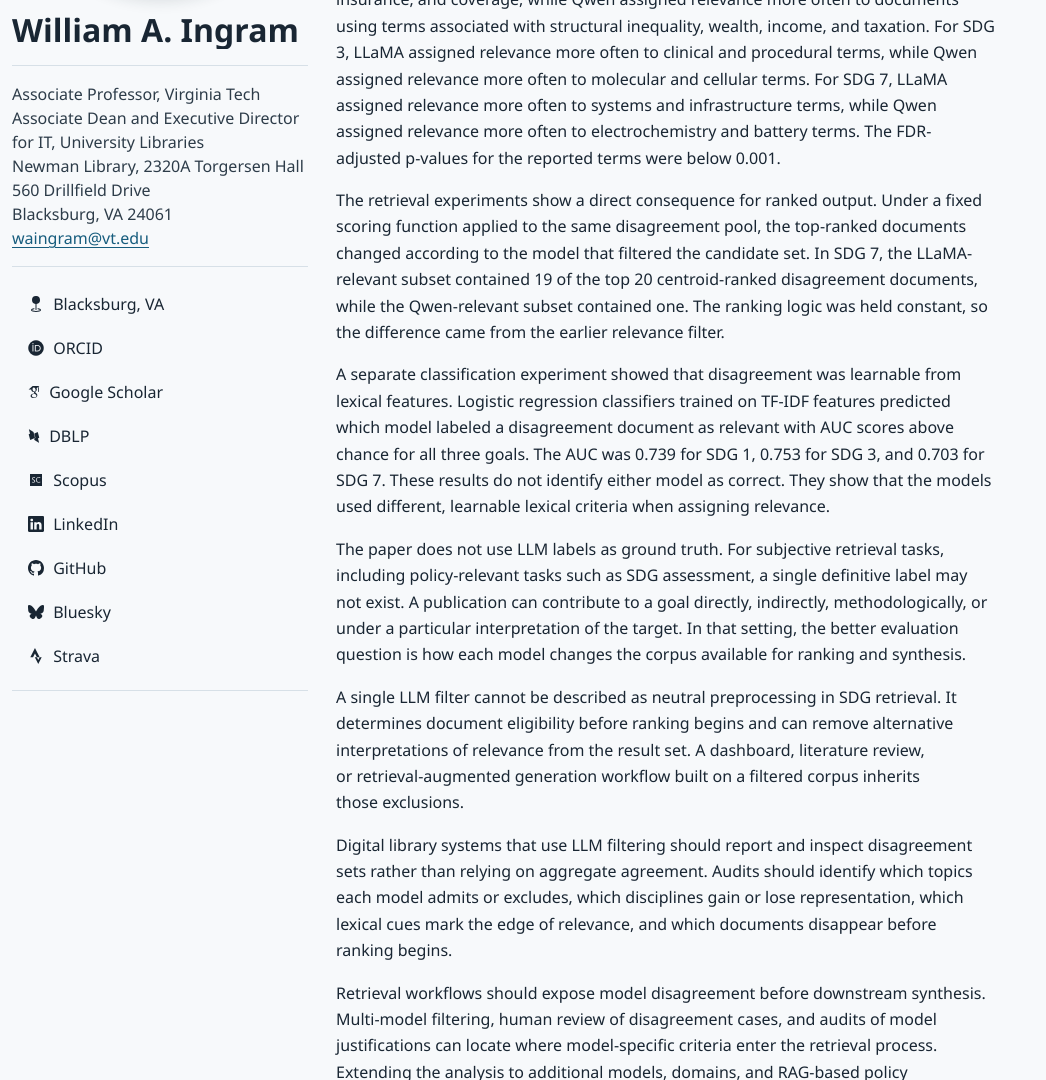
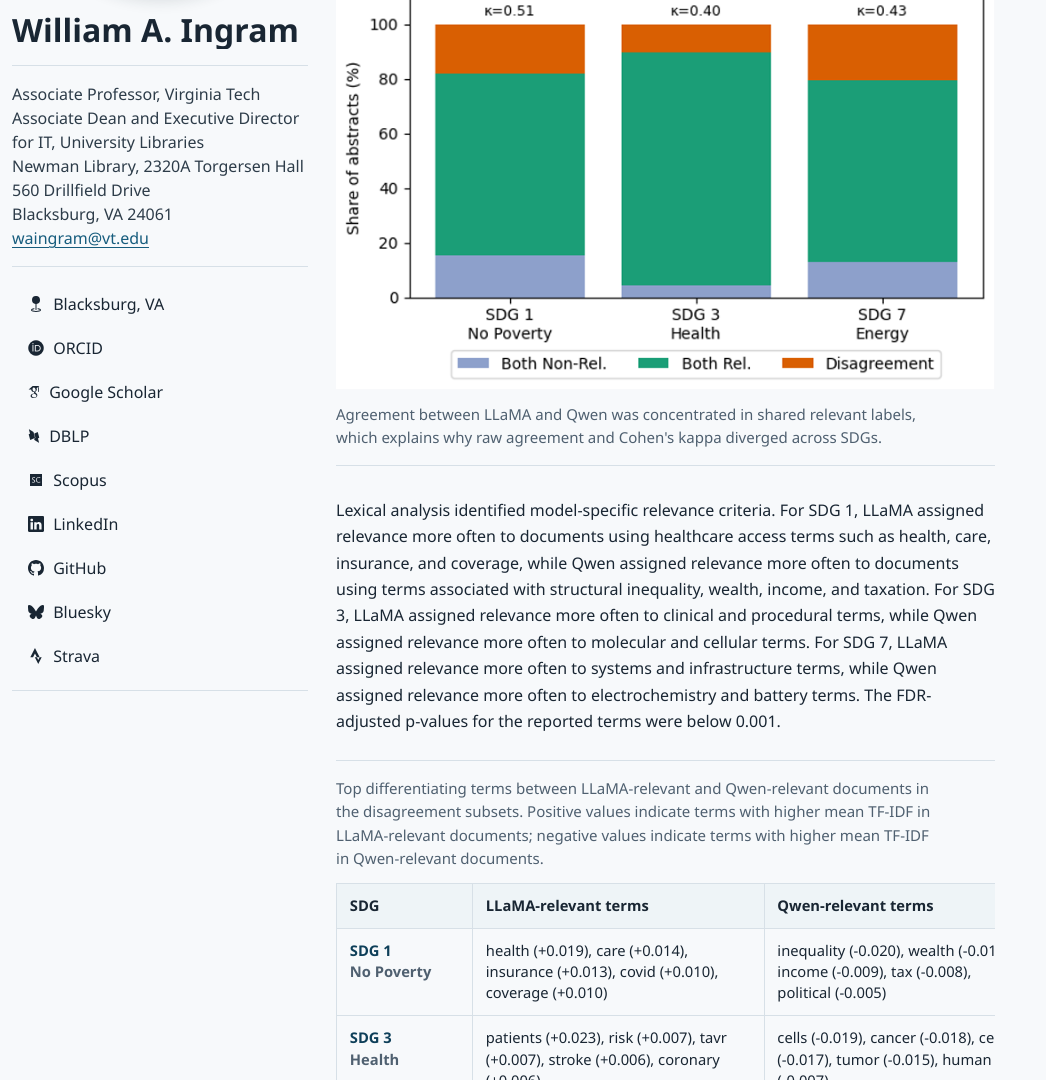
Before and after one commit to waingram/waingram.github.io, a Jekyll site: the page built from _posts/2025-12-19-learning-from-llm-disagreement-in-retrieval-evaluation.md, in a window 1280 px wide and 1400 px high, scrolled down 1411 px, cut to the strip 320-1400 px from the top of the window. Shown: the whole strip, without its empty margins (0-1046 px from the left). Built offline with Jekyll 4.4.1, drawn with Linux system fonts in a browser that asks for light colours; some web fonts are replaced; some of the changed text lies outside the part shown.

Commit message:
Add JCDL post figure and table

```diff
--- a/_posts/2025-12-19-learning-from-llm-disagreement-in-retrieval-evaluation.md
+++ b/_posts/2025-12-19-learning-from-llm-disagreement-in-retrieval-evaluation.md
@@ -20,7 +20,44 @@ The analysis measured agreement and Cohen's kappa, compared lexical patterns in
 
 Across the three SDGs, the models assigned the same label in 83.6% of cases, but Cohen's kappa was only 0.467. Raw agreement overstated reliability because both models labeled many abstracts as relevant. Kappa showed weaker reliability once chance agreement and class imbalance were taken into account. The disagreement region, roughly 15-20% of decisions per SDG, was a structured set of borderline cases rather than a random residue.
 
+<figure class="paper-figure">
+  <img src="{{ '/img/blog/llm-agreement-breakdown.png' | relative_url }}" alt="Stacked bar chart showing both non-relevant labels, both relevant labels, and model disagreement for SDG 1, SDG 3, and SDG 7, with kappa values of 0.51, 0.40, and 0.43.">
+  <figcaption>Agreement between LLaMA and Qwen was concentrated in shared relevant labels, which explains why raw agreement and Cohen's kappa diverged across SDGs.</figcaption>
+</figure>
+
 Lexical analysis identified model-specific relevance criteria. For SDG 1, LLaMA assigned relevance more often to documents using healthcare access terms such as health, care, insurance, and coverage, while Qwen assigned relevance more often to documents using terms associated with structural inequality, wealth, income, and taxation. For SDG 3, LLaMA assigned relevance more often to clinical and procedural terms, while Qwen assigned relevance more often to molecular and cellular terms. For SDG 7, LLaMA assigned relevance more often to systems and infrastructure terms, while Qwen assigned relevance more often to electrochemistry and battery terms. The FDR-adjusted p-values for the reported terms were below 0.001.
+
+<figure class="paper-table">
+  <figcaption>Top differentiating terms between LLaMA-relevant and Qwen-relevant documents in the disagreement subsets. Positive values indicate terms with higher mean TF-IDF in LLaMA-relevant documents; negative values indicate terms with higher mean TF-IDF in Qwen-relevant documents.</figcaption>
+  <div class="paper-table-scroll" role="region" aria-label="Top differentiating terms by SDG" tabindex="0">
+    <table>
+      <thead>
+        <tr>
+          <th scope="col">SDG</th>
+          <th scope="col">LLaMA-relevant terms</th>
+          <th scope="col">Qwen-relevant terms</th>
+        </tr>
+      </thead>
+      <tbody>
+        <tr>
+          <th scope="row">SDG 1<br><span>No Poverty</span></th>
+          <td>health (+0.019), care (+0.014), insurance (+0.013), covid (+0.010), coverage (+0.010)</td>
+          <td>inequality (-0.020), wealth (-0.012), income (-0.009), tax (-0.008), political (-0.005)</td>
+        </tr>
+        <tr>
+          <th scope="row">SDG 3<br><span>Health</span></th>
+          <td>patients (+0.023), risk (+0.007), tavr (+0.007), stroke (+0.006), coronary (+0.006)</td>
+          <td>cells (-0.019), cancer (-0.018), cell (-0.017), tumor (-0.015), human (-0.007)</td>
+        </tr>
+        <tr>
+          <th scope="row">SDG 7<br><span>Energy</span></th>
+          <td>fuel (+0.006), computing (+0.006), neural (+0.004), plasma (+0.004), network (+0.005)</td>
+          <td>lithium (-0.018), capacity (-0.018), ion (-0.016), batteries (-0.016), anode (-0.015)</td>
+        </tr>
+      </tbody>
+    </table>
+  </div>
+</figure>
 
 The retrieval experiments show a direct consequence for ranked output. Under a fixed scoring function applied to the same disagreement pool, the top-ranked documents changed according to the model that filtered the candidate set. In SDG 7, the LLaMA-relevant subset contained 19 of the top 20 centroid-ranked disagreement documents, while the Qwen-relevant subset contained one. The ranking logic was held constant, so the difference came from the earlier relevance filter.
 
--- a/css/main.css
+++ b/css/main.css
@@ -464,6 +464,72 @@ p {
 
 .content-inner {
   max-width: 78ch;
+}
+
+.paper-figure,
+.paper-table {
+  border-bottom: 1px solid var(--wai-line);
+  border-top: 1px solid var(--wai-line);
+  margin: 1.6rem 0 1.9rem;
+  max-width: 72ch;
+  padding: 1rem 0;
+}
+
+.paper-figure img {
+  display: block;
+  height: auto;
+  max-width: 100%;
+}
+
+.paper-figure figcaption,
+.paper-table figcaption {
+  color: var(--wai-muted);
+  font-size: 0.94rem;
+  line-height: 1.55;
+  margin-top: 0.8rem;
+  max-width: 70ch;
+}
+
+.paper-table figcaption {
+  margin: 0 0 0.8rem;
+}
+
+.paper-table-scroll {
+  overflow-x: auto;
+}
+
+.paper-table table {
+  border-collapse: collapse;
+  color: var(--wai-ink);
+  font-size: 0.92rem;
+  line-height: 1.45;
+  min-width: 44rem;
+  width: 100%;
+}
+
+.paper-table th,
+.paper-table td {
+  border: 1px solid var(--wai-line);
+  padding: 0.7rem 0.8rem;
+  text-align: left;
+  vertical-align: top;
+}
+
+.paper-table thead th {
+  background: var(--wai-surface-strong);
+  color: var(--wai-ink);
+  font-weight: 700;
+}
+
+.paper-table tbody th {
+  color: var(--wai-blue-dark);
+  font-weight: 700;
+  width: 8.5rem;
+}
+
+.paper-table tbody th span {
+  color: var(--wai-muted);
+  font-weight: 600;
 }
 
 .skippy a:focus {
```
Also changed, not shown: img/blog/llm-agreement-breakdown.png (added).
